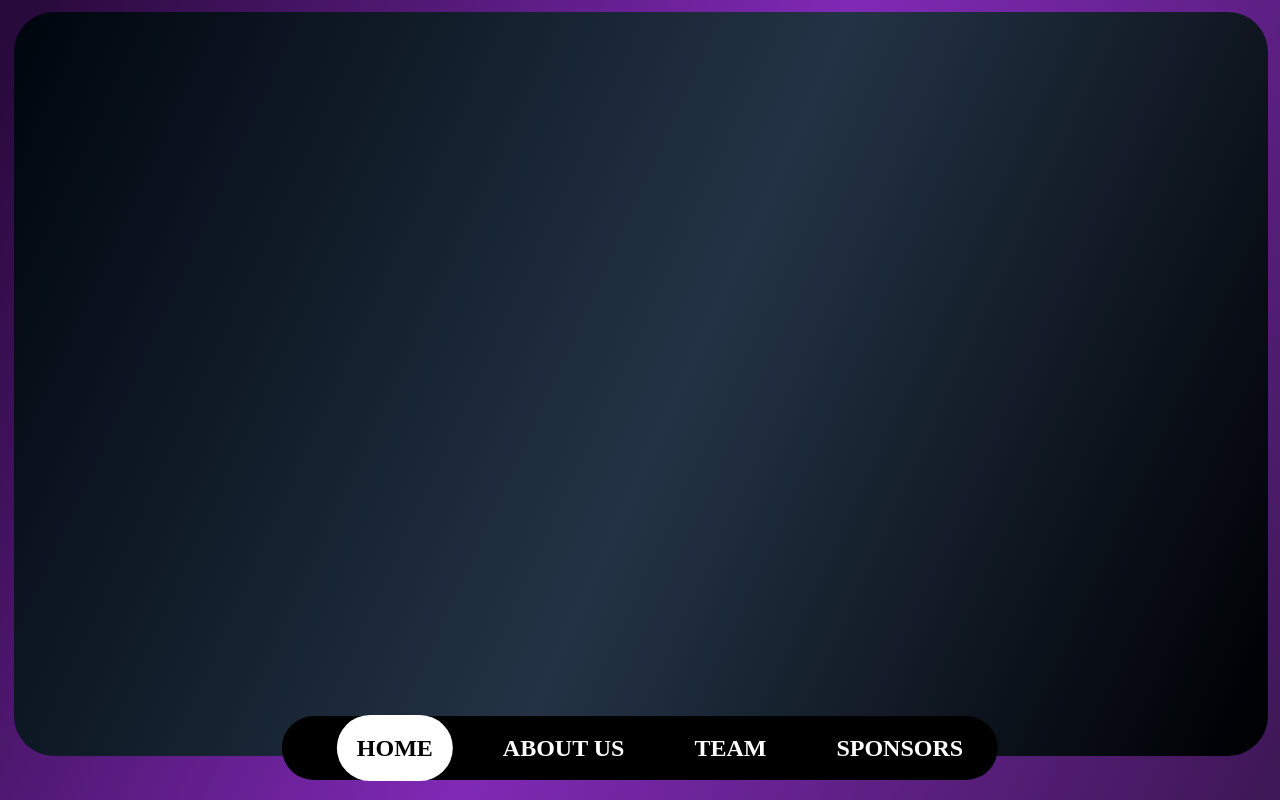
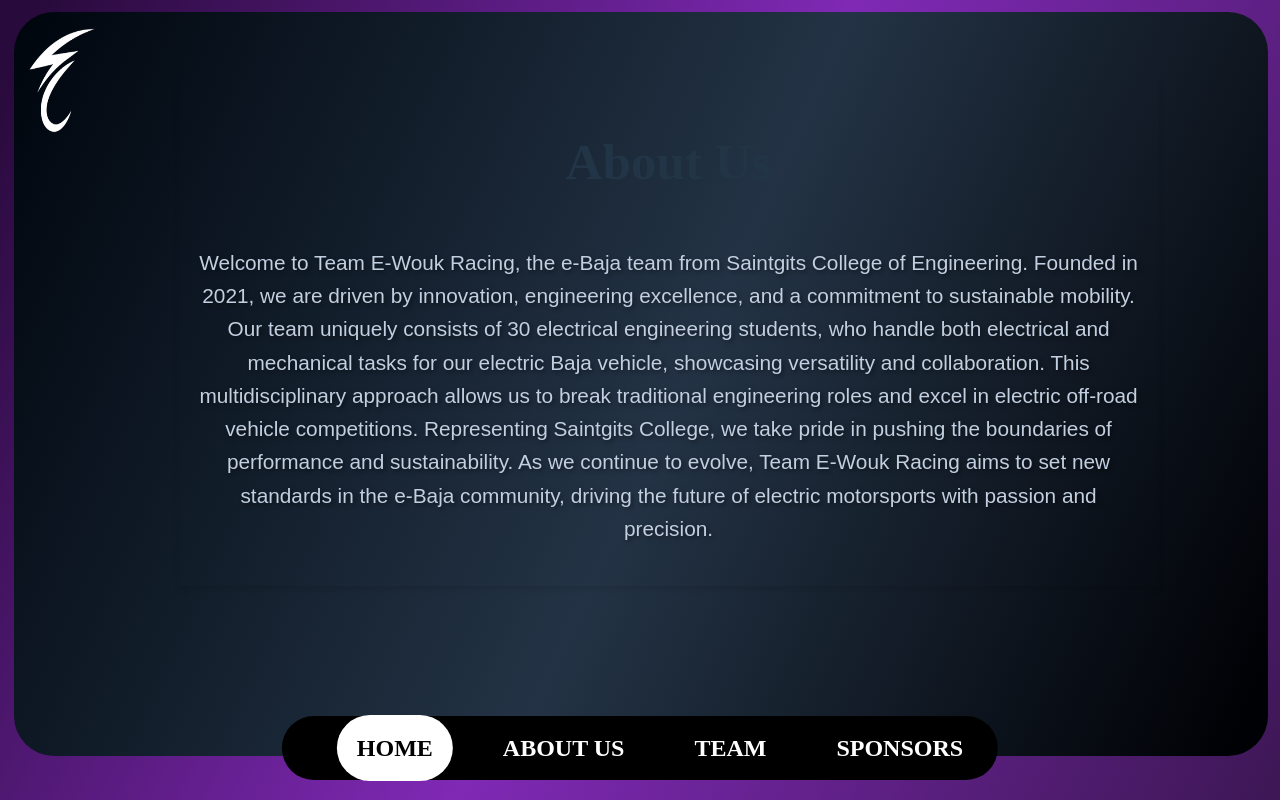
Before and after one commit to karthikeyan-ks/Ewouk, a React (Vite) app: page /About in a window 1280 px wide. Built offline with nearby package versions, Linux system fonts and the light colour scheme.

Commit message:
team page

```diff
--- a/package.json
+++ b/package.json
@@ -13,6 +13,7 @@
     "@react-spring/three": "^9.7.4",
     "@react-three/drei": "^9.112.0",
     "@react-three/fiber": "^8.17.7",
+    "framer-motion": "^11.5.6",
     "react": "^18.3.1",
     "react-dom": "^18.3.1",
     "react-router-dom": "^6.26.2",
--- a/src/components/Navbar.tsx
+++ b/src/components/Navbar.tsx
@@ -9,7 +9,7 @@
       <ul className="navbar-links">
         <li>
           <a
-            href="#home"
+            href="/"
             className={activeLink === 'home' ? 'active' : ''}
             onClick={() => setActiveLink('home')}
           >
@@ -18,7 +18,7 @@
         </li>
         <li>
   <a
-    href="#about"
+    href="/About"
     className={activeLink === 'about' ? 'active' : ''}
     onClick={() => setActiveLink('about')}
   >
@@ -28,7 +28,7 @@
 
         <li>
           <a
-            href="#services"
+            href="/team"
             className={activeLink === 'services' ? 'active' : ''}
             onClick={() => setActiveLink('services')}
           >
@@ -37,7 +37,7 @@
         </li>
         <li>
           <a
-            href="#contact"
+            href="/team"
             className={activeLink === 'contact' ? 'active' : ''}
             onClick={() => setActiveLink('contact')}
           >
--- a/src/components/backbox.tsx
+++ b/src/components/backbox.tsx
@@ -5,7 +5,8 @@
 import { Home } from '../pages/Home';
 import { Sponsers } from '../pages/Sponsers';
 import { Team } from '../pages/Team';
-import { Contact } from '../pages/Contact';
+import {About} from '../pages/About';
+
 
 
 const Backbox = () => {
@@ -15,9 +16,10 @@
         <Routes>
           {/* Default page as Home */}
           <Route path='/' element={<Home />} />
+          <Route path='/About' element={<About/>}/>
           <Route path='/sponsers' element={<Sponsers/>}/>
           <Route path='/team' element={<Team/>}/>
-          <Route path='/contact' element={<Contact/>}/>
+
         </Routes>
       </div>
     </BrowserRouter>
--- /dev/null
+++ b/src/pages/About.css
@@ -0,0 +1,37 @@
+.image-container1 img{
+    position: absolute; /* Allows free positioning */
+    top: 10%; /* Offset from the vertical center */
+    left: 5%; /* Offset from the horizontal center */
+    transform: translate(-60%, -60%);
+    width: 150px;
+    height: 150px;
+}
+
+.Card {
+    width: 75%;
+    height: fit-content;
+
+    display: flex;
+    flex-direction: column;
+    justify-content: center;
+    align-items: center;
+    padding: 20px;
+    text-align: center;
+    box-shadow: 0px 4px 6px rgba(0, 0, 0, 0.1);
+    position: absolute; /* Allows free positioning */
+    top: 50%; /* Offset from the vertical center */
+    left: 60%; /* Offset from the horizontal center */
+    transform: translate(-60%, -60%); /* Moves the card slightly off-center */
+}
+.Card p {
+    font-size: 1.3em;
+
+    color: #C2CFE0;
+    font-family: Abel,sans-serif;
+    font-weight: 400;
+    font-style: normal;
+
+    line-height: 1.6;
+
+    text-shadow: 2px 2px 4px rgba(0,0,0,.5);
+  }
--- /dev/null
+++ b/src/pages/About.tsx
@@ -0,0 +1,37 @@
+import { motion } from 'framer-motion';
+import './About.css';
+import logo from '../static/image/image.png';
+
+export const About = () => {
+    return (
+        <div className="About">
+            <div className='image-container1'>
+                <img src={logo} alt="Ewouk-logo" />
+            </div>
+            <div className="Card">
+            <motion.h1
+                    initial={{ x: '-100vw' }}  // Start from the left (outside the screen)
+                    animate={{ x: 0 }}  // Move to its normal position
+                    transition={{ type: 'spring', stiffness: 20, duration: 0.5 }}  // Customize the animation speed
+                >About Us</motion.h1>
+
+                {/* Adding animation to the paragraph */}
+                <motion.p
+                    initial={{ x: '100vw' }}  // Start from the left (outside the screen)
+                    animate={{ x: 0 }}  // Move to its normal position
+                    transition={{ type: 'spring', stiffness: 20, duration: 0.5 }}  // Customize the animation speed
+                >
+                    Welcome to Team E-Wouk Racing, the e-Baja team from Saintgits College of Engineering.
+                    Founded in 2021, we are driven by innovation, engineering excellence, and a commitment
+                    to sustainable mobility. Our team uniquely consists of 30 electrical engineering students,
+                    who handle both electrical and mechanical tasks for our electric Baja vehicle, showcasing
+                    versatility and collaboration. This multidisciplinary approach allows us to break traditional
+                    engineering roles and excel in electric off-road vehicle competitions. Representing Saintgits
+                    College, we take pride in pushing the boundaries of performance and sustainability. As we
+                    continue to evolve, Team E-Wouk Racing aims to set new standards in the e-Baja community,
+                    driving the future of electric motorsports with passion and precision.
+                </motion.p>
+            </div>
+        </div>
+    );
+};
--- /dev/null
+++ b/src/pages/Team.css
@@ -0,0 +1,61 @@
+.team-container {
+    text-align: center;
+    padding: 20px;
+}
+
+.team-row {
+    display: flex;
+    flex-wrap: wrap; /* Allow wrapping to the next line */
+    justify-content: center; /* Center items horizontally */
+}
+
+.team-member {
+    display: flex;
+    flex-direction: column;
+    align-items: center;
+    margin: 10px; /* Space between team members */
+    position: relative; /* Needed for absolute positioning of hover content */
+    transition: transform 0.3s ease; /* Smooth hover effect */
+}
+
+.team-member:hover {
+    transform: scale(1.05); /* Slightly scale up on hover */
+}
+
+.team-photo {
+    width: 150px; /* Fixed width for uniformity */
+    height: 150px; /* Fixed height for uniformity */
+    border-radius: 50%; /* Make the photos circular */
+    object-fit: cover; /* Crop the image to fill the space */
+    transition: background-color 0.3s ease; /* Smooth background color change */
+    z-index: 1; /* Ensure photo stays below position text */
+}
+
+.team-member:hover .team-photo {
+    background: linear-gradient(116.63deg, rgba(32, 0, 52, 0.3) 2.39%, rgba(103, 0, 167, 0.3) 50.84%, rgba(42, 0, 68, 0.3) 100%);
+}
+
+.team-member p {
+    margin-top: 10px; /* Space between the photo and name */
+    font-size: 1.1em; /* Adjust font size as needed */
+    color: #C2CFE0; /* Customize text color */
+}
+
+.team-member .position {
+    position: absolute; /* Position the position text over the image */
+    top: 50%; /* Center vertically */
+    left: 50%; /* Center horizontally */
+    transform: translate(-50%, -50%); /* Correct the position shift */
+    color: #ffffff; /* Text color */
+    font-size: 1em; /* Font size */
+    background: linear-gradient(116.63deg, rgba(32, 0, 52, 0.3) 2.39%, rgba(103, 0, 167, 0.3) 50.84%, rgba(42, 0, 68, 0.3) 100%); /* Semi-transparent background */
+    padding: 5px 10px; /* Padding around the text */
+    border-radius: 10px; /* Rounded corners */
+    opacity: 0; /* Hide by default */
+    transition: opacity 0.3s ease; /* Smooth fade in/out */
+    z-index: 2; /* Ensure position text is above the image */
+}
+
+.team-member:hover .position {
+    opacity: 1; /* Show on hover */
+}
--- a/src/pages/Team.tsx
+++ b/src/pages/Team.tsx
@@ -1,5 +1,36 @@
-export const Team = () =>{
-    return (<div>
+import React from 'react';
+import './Team.css'; // Import the CSS file for styling
 
-    </div>)
-}
+// Import images directly if they are inside the src folder
+import dpImage from '../static/image/Dp.jpeg';
+
+const teamMembers = [
+    { name: 'Shanu Jaimon Cherian', photo: dpImage, position: 'Captain' },
+    { name: 'Ashwin Girish', photo: dpImage, position: 'Team Manager' },
+    { name: 'Sidharth M Salim', photo: dpImage, position: 'Mechanical Head' },
+    { name: 'Abel Lalu Thomas', photo: dpImage, position: 'Electrical Head' },
+    { name: 'Divina Ann Benoy', photo: dpImage, position: 'Fabrication Head' },
+    { name: 'Jayadev S Nair', photo: dpImage, position: 'Driver' },
+    { name: 'Mohammad Farhan Thangal', photo: dpImage, position: 'Treasurer' },
+    // Add more team members as needed
+];
+
+export const Team = () => {
+    return (
+        <div className="team-container">
+            <h1>Executive Panel</h1> {/* Fixed the spelling */}
+
+            <div className="team-row">
+                {teamMembers.map((member, index) => (
+                    <div key={index} className="team-member">
+                        <img src={member.photo} alt={member.name} className="team-photo" />
+                        <p>{member.name}</p>
+                        <div className="position">{member.position}</div> {/* Position text */}
+                    </div>
+                ))}
+            </div>
+
+            <h1>Team Member</h1> {/* Moved inside the main container */}
+        </div>
+    );
+};
```
Also changed, not shown: src/static/image/Dp.jpeg (added), 1 other file (tests, documents, lock files or other folders).
